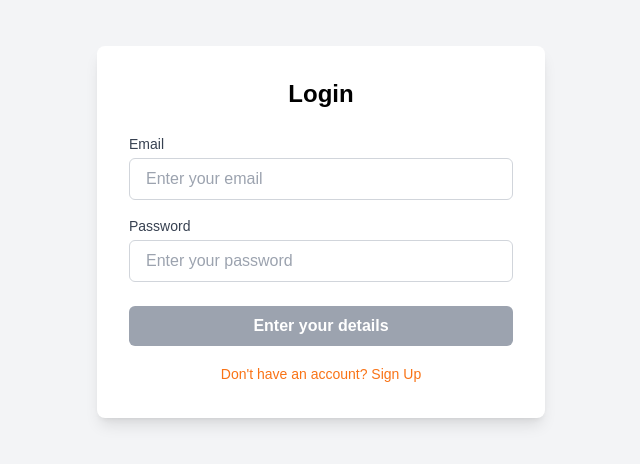
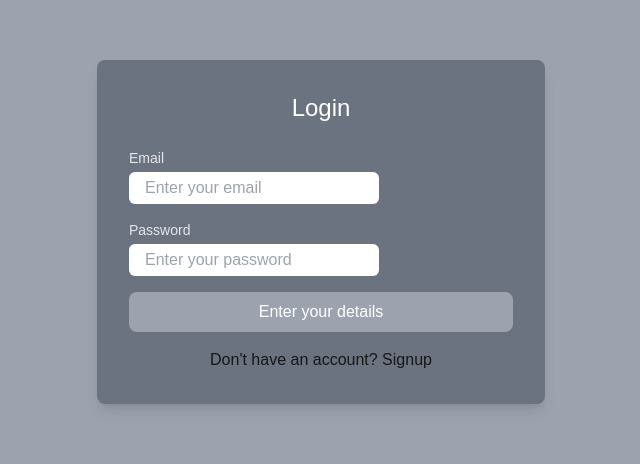
Before and after one commit to TheAdroitDev/next-js-auth, a Next.js app: page /login in a window 1280 px wide. Shown: the part 168-632 px from the top of the page, without its empty margins (319-959 px from the left). Built offline with nearby package versions, Linux system fonts and the light colour scheme.

Commit message:
Update page.tsx

```diff
--- a/src/app/login/page.tsx
+++ b/src/app/login/page.tsx
@@ -1,72 +1,75 @@
-"use client"
+'use client'
+import axios from "axios";
 import Link from "next/link";
-import { useEffect, useState } from "react";
-import React from "react";
 import { useRouter } from "next/navigation";
-import axios from "axios";
-import toast from "react-hot-toast";
+import React, { useEffect, useState } from "react";
 
-export default function LoginPage() {
+export default function SignUp() {
     const router = useRouter();
-    const [user, setUser] = React.useState({
-        email: "",
-        password: "",
-    })
+    const [user, setUser] = useState({ email: "", password: "" });
     const [buttonDisabled, setButtonDisabled] = useState(false);
-    const [loading, setLoading] = useState(false)
+    const [loading, setLoading] = useState(false);
+    const [errorMessage, setErrorMessage] = useState(""); // State to store error message
+
     const onLogin = async () => {
         try {
             setLoading(true);
-            const response = await axios.post("/api/users/login", user)
-            console.log("Login Success", response.data)
-            toast.success("Login Success")
-            router.push("/profile")
+            setErrorMessage(""); // Clear previous errors
+            const response = await axios.post("api/users/login", user);
+            console.log("Login Success", response.data);
+            router.push("/profile");
         } catch (error: any) {
-            console.log("Login Failed", error.message)
-            toast.error(error.message)
+            console.log("Login failed!", error.response?.data?.error || error.message);
+            setErrorMessage(error.response?.data?.error || "Login failed!"); // Set error message
         } finally {
-            setLoading(false)
+            setLoading(false);
+            setButtonDisabled(false);
         }
-    }
+    };
+
     useEffect(() => {
         if (user.email.length > 0 && user.password.length > 0) {
-            setButtonDisabled(false)
+            setButtonDisabled(false);
         } else {
             setButtonDisabled(true);
         }
-    }, [user])
+    }, [user]);
 
     return (
-        <div className="flex flex-col justify-center items-center min-h-screen bg-gray-100">
-            <div className="bg-white shadow-lg rounded-lg p-8 w-full max-w-md text-black">
-                <h1 className="text-2xl font-bold text-center mb-6">{loading ? "Processing..." : "Login"}</h1>
-                <label htmlFor="email" className="block text-sm font-medium text-gray-700">Email</label>
+        <div className="flex flex-col justify-center items-center min-h-screen bg-gray-400">
+            <div className="bg-gray-500 shadow-lg rounded-lg w-full max-w-md p-8">
+                <h1 className="text-center text-2xl mb-6 text-white">
+                    {loading ? "Processing..." : 'Login'}
+                </h1>
+
+                {errorMessage && (
+                    <p className="text-red-500 text-center mb-4">{errorMessage}</p> // Display error message
+                )}
+
+                <label className="text-sm font-medium block text-gray-200" htmlFor="email">Email</label>
+                <input className="text-black mt-1 px-4 py-1 mb-4 rounded-md w-[65%] focus:w-[85%] transition-all duration-[400ms] focus:ring-4 focus:outline-none focus:ring-[#4682b4]" type="email" id="email" value={user.email} onChange={(e) => setUser({ ...user, email: e.target.value })} placeholder="Enter your email"
+                />
+
+                <label className="text-sm font-medium block text-gray-200" htmlFor="password">Password</label>
                 <input
-                    className="w-full px-4 py-2 mt-1 mb-4 text-black border border-gray-300 rounded-md focus:outline-none focus:ring-2 focus:ring-orange-500"
-                    type="email"
-                    id="email"
-                    value={user.email}
-                    onChange={(e) => setUser({ ...user, email: e.target.value })}
-                    placeholder="Enter your email"
-                />
-                <label htmlFor="password" className="block text-sm font-medium text-gray-700">Password</label>
-                <input
-                    className="w-full px-4 py-2 mt-1 mb-6 text-black border border-gray-300 rounded-md focus:outline-none focus:ring-2 focus:ring-orange-500"
+                    className="text-black mt-1 px-4 py-1 mb-4 rounded-md w-[65%] focus:w-[85%] transition-all duration-[400ms] focus:ring-4 focus:outline-none focus:ring-[#4682b4]"
                     type="password"
                     id="password"
                     value={user.password}
                     onChange={(e) => setUser({ ...user, password: e.target.value })}
                     placeholder="Enter your password"
                 />
+
                 <button
+                    className={`w-full py-2 transition-colors text-white rounded-lg ${buttonDisabled ? "bg-gray-400" : "bg-[#4682b4]"}`}
+                    disabled={buttonDisabled}
                     onClick={onLogin}
-                    className={`w-full py-2 font-semibold text-white rounded-md transition-colors ${buttonDisabled ? "bg-gray-400" : "bg-orange-500 hover:bg-orange-600"} focus:outline-none`}
-                    disabled={buttonDisabled}
                 >
                     {loading ? "Logging in..." : buttonDisabled ? "Enter your details" : "Login"}
                 </button>
+
                 <div className="mt-4 text-center">
-                    <Link href="/signup" className="text-orange-500 hover:text-orange-600 text-sm">Don't have an account? Sign Up</Link>
+                    <Link href="/signup">Don't have an account? Signup</Link>
                 </div>
             </div>
         </div>
```
